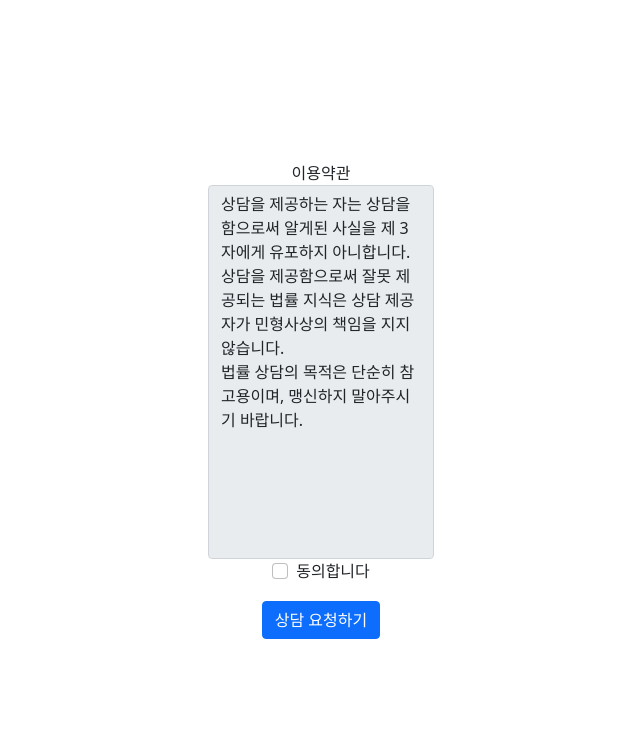
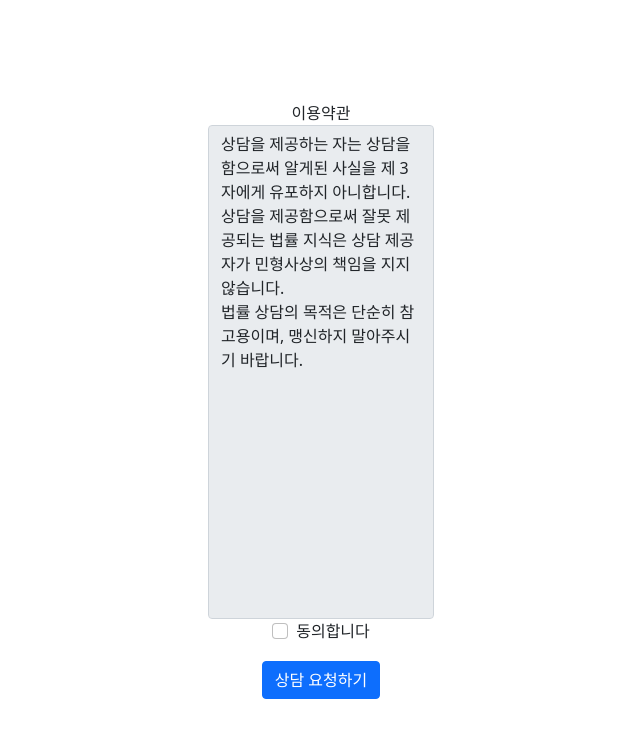
Before and after one commit to hellow0709/legalclinic, a plain HTML site: page index.html in a window 1280 px wide. Shown: the whole page, without its empty margins (319-959 px from the left). Drawn offline with nearby package versions, Linux system fonts and the light colour scheme.

Commit message:
Update index.html

```diff
--- a/index.html
+++ b/index.html
@@ -35,7 +35,7 @@
         <form id="consultationForm">
           <div class="form-group text-center">
             <label for="terms">이용약관</label>
-            <textarea class="form-control" id="terms" rows="15" readonly>상담을 제공하는 자는 상담을 함으로써 알게된 사실을 제 3자에게 유포하지 아니합니다.
+            <textarea class="form-control" id="terms" rows="20" readonly>상담을 제공하는 자는 상담을 함으로써 알게된 사실을 제 3자에게 유포하지 아니합니다.
 상담을 제공함으로써 잘못 제공되는 법률 지식은 상담 제공자가 민형사상의 책임을 지지 않습니다.
 법률 상담의 목적은 단순히 참고용이며, 맹신하지 말아주시기 바랍니다.</textarea>
           </div>
```
